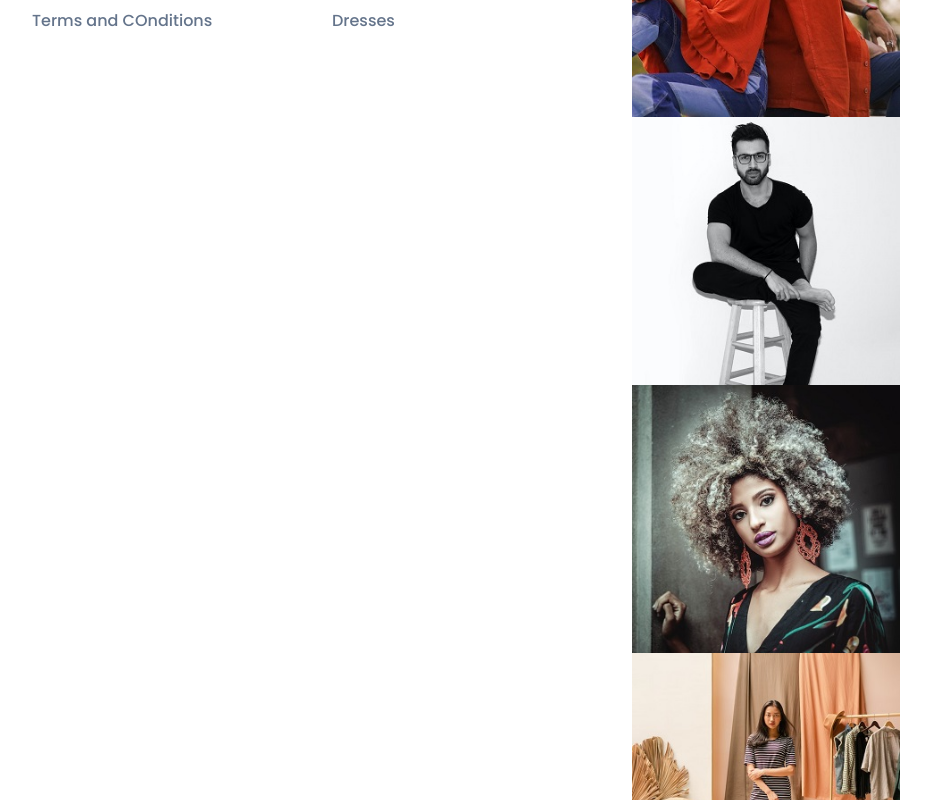
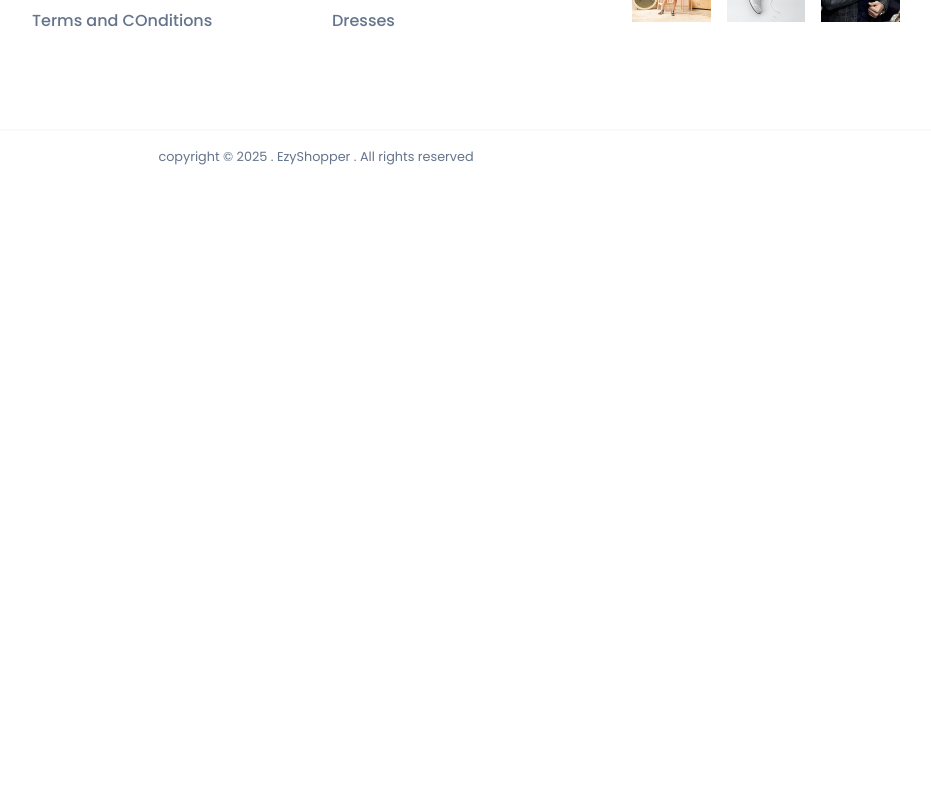
Before and after one commit to ManushiChamika/E-Commerce-MERN-project, a React (Vite) app in the folder frontend/: page / in a window 1280 px wide. Shown: the part 4560-5360 px from the top of the page, without its empty margins (324-1255 px from the left). After the commit the page ends 4742 px from the top, so only its background shows below. Built offline with nearby package versions, Linux system fonts and the light colour scheme.

Commit message:
Footer updated

```diff
--- a/frontend/src/components/Footer.jsx
+++ b/frontend/src/components/Footer.jsx
@@ -43,7 +43,7 @@ const Footer = () => {
         </div>
         <div className='footer__col'>
             <h4>INSTAGRAM</h4>
-            <div className='instagram__grid'></div>
+            <div className='instagram__grid'>
                 <img src={intaImg1} alt="" />
                 <img src={intaImg2} alt="" />
                 <img src={intaImg3} alt="" />
@@ -51,7 +51,11 @@ const Footer = () => {
                 <img src={intaImg5} alt="" />
                 <img src={intaImg6} alt="" />
             </div>
+        </div>
     </footer>
+    <div className='footer__bar'>
+        copyright &copy; 2025 . EzyShopper . All rights reserved
+    </div>
     </>
 
   )
```
Lines whose indentation alone changed are shown as unchanged.
